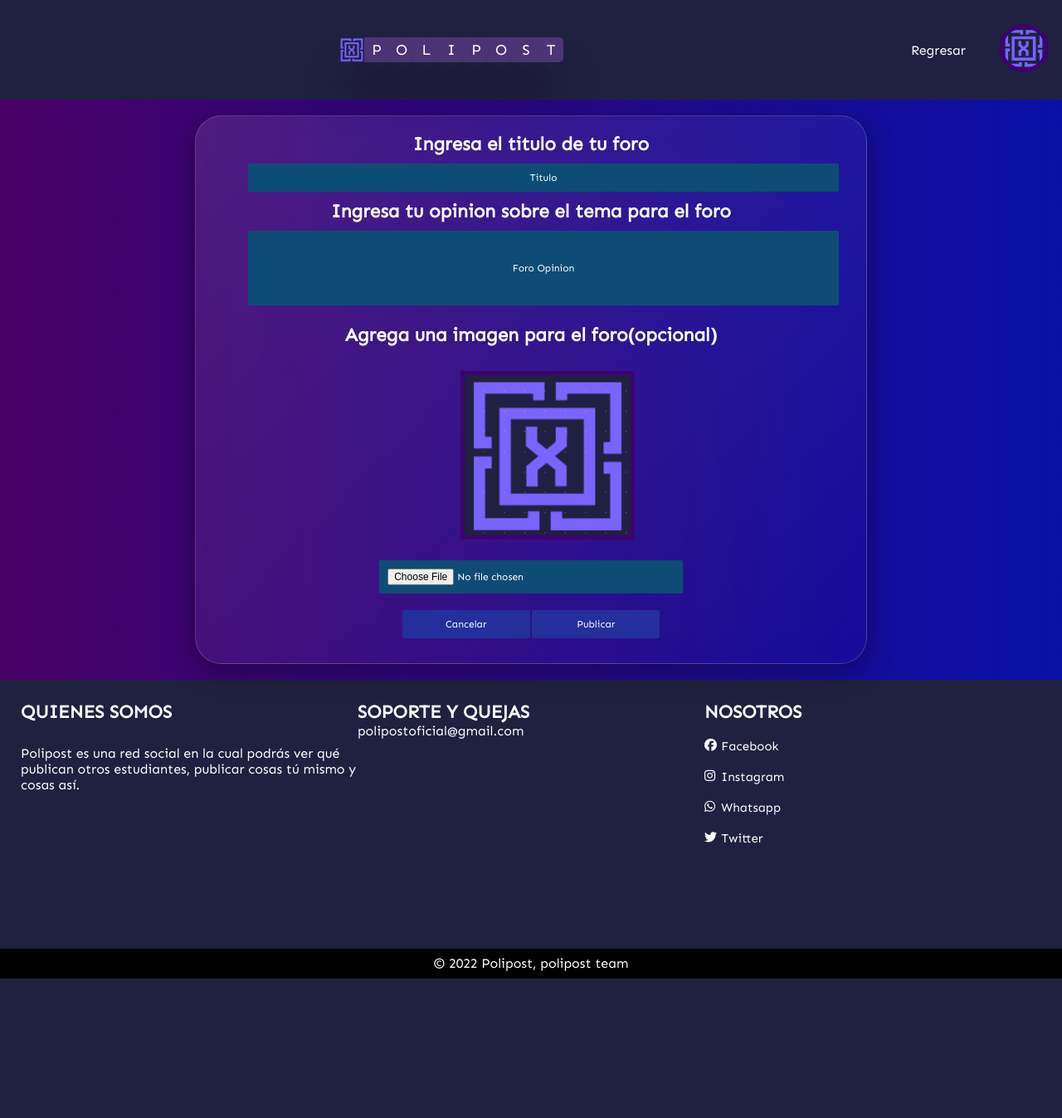
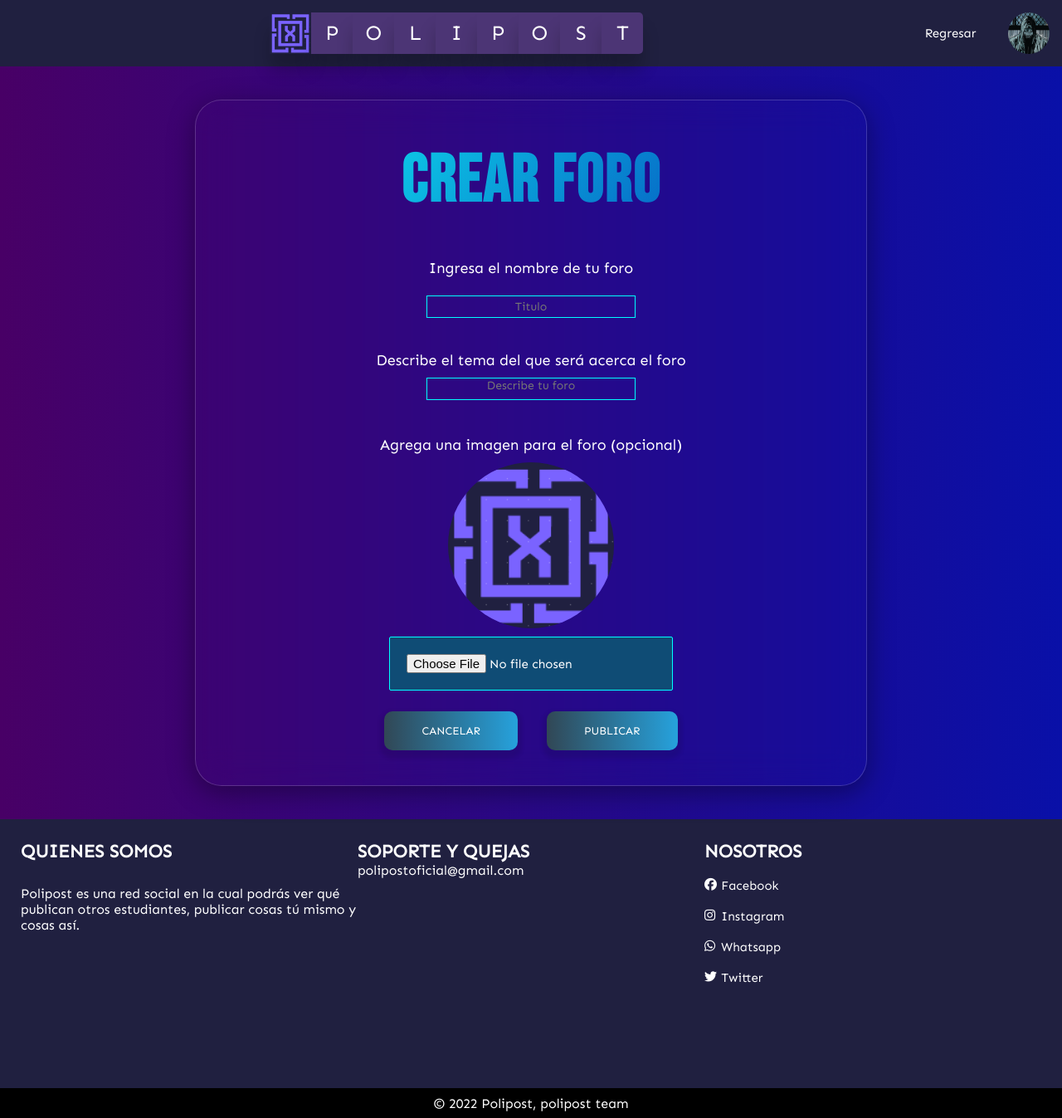
Before and after one commit to Yag0Veg4/Polipost, a PHP site: page /foro/crear_foro.html in a window 1280 px wide. Shown: the whole page at 83% size. Before the commit the page ends 1179 px from the top, so only its background shows below. Run offline with PHP 8.4, Linux system fonts and the light colour scheme; some libraries are stand-ins or nearby versions.

Commit message:
Cambios de diseño

```diff
--- a/foro/crear_foro.css
+++ b/foro/crear_foro.css
@@ -18,39 +18,11 @@ body {
 }
 
     header {
-        width: 100%;
-        height: 15vh;
         background-color: #202040;
+    }
+        #nav-bar {
             display: grid;
-        grid-template-columns: 85% 15%;
-        grid-area: center;
-        align-content: center;
-        align-items: center;
-        position: fixed;
-        z-index: 1;
-    }
-
-        #nav-logo {
-            display: flex;
-            justify-content: center;
-            align-items: center;
-        }
-
-        #nav-links {
-            display: flex;
-            align-items: center;
-        }
-
-        #nav {
-            display: flex;
-            align-items: center;
-        }
-            #nav a {
-                color: #fff;
-            }
-                #nav a:hover {
-                    transition: 0.3s all ease-in-out;
-                    color: darkorange;
+            grid-template-columns: 86% 7% 7%;
         }
 
         #logo{
@@ -68,16 +40,16 @@ body {
             align-items: center;
         }
             #logo ul li {
-                width: 30px;
-                height: 30px;
+                width: 50px;
+                height: 50px;
                 background-color: #4C3575;
                 color: white;
                 font-family: 'Sen';
-                font-size: 18px;
+                font-size: 25px;
                 display: flex;
                 justify-content: center;
                 align-items: center;
-                box-shadow: 0 40px 50px rgba(0, 0, 0, 0.2);
+                box-shadow: 0 20px 20px rgba(0, 0, 0, 0.2);
                 transition: 0.3s ease-in-out;
             }
                 #img-logo img{
@@ -87,8 +59,8 @@ body {
                 }
 
                 #logo ul li img {
-                    width: 30px;
-                    height: 30px;
+                    width: 50px;
+                    height: 50px;
                 }
 
                 #logo ul li:first-child {
@@ -107,31 +79,103 @@ body {
                         transform: skewY(-15deg);
                     }
 
-    #n1 a {
+        #nav-links {
+            display: flex;
+            justify-content: center;
+            align-items: center;
+        }
+            #nav-links a {
+                font-size: 15px;
                 color: white;
+                transition: 0.2s all ease-in-out;
             }
-        #n1 a:hover {
-            color: #696969;
+                #nav-links a:hover {
+                    font-size: 16px;
+                    color: darkorange;
                 }
 
+    #menu-perfil {
+        display: flex;
+        justify-content: end;
+        align-items: center;
+        padding: 15px;
+        position: relative;
+    }
+        #menu-perfil a {
+            color: #fff;
+            text-decoration: none;
+        }
+
+        #opciones-menu {
+            display: none;
+            overflow: hidden;
+            box-shadow: 2px 2px 5px;
+            position: absolute;
+            min-width: 100px;
+            margin-top: 110px;
+            transition: 0.3s all ease-in-out;
+        }
+            #menu-perfil:hover #opciones-menu {
+                display: grid;
+                align-items: flex-end;
+            }
+
+            #menu-perfil #opciones-menu ul {
+                padding: 0px;
+                margin-top: 0px;
+                list-style: none;
+                background-color: #055dc8d5;
+            }
+                #opciones-menu a {
+                    color: #fff;
+                    display: grid;
+                    align-items: flex-end;
+                    padding: 5px;
+                    text-decoration: none;
+                    transition: .2s all ease-in-out;
+                }
+
+                #opciones-menu a:hover {
+                    color: darkorange;
+                    background-color: #156fdcd5;
+                }
+
+        #imp {
+            width: 50px;
+            height: 50px;
+            border-radius: 50%;
+            object-fit: cover;
+        }
+
+
 main {
-        margin-top: 15vh;
-        min-height: 50vh;
     z-index: 2;
     text-align: center;
+    display: grid;
+}
+    #tit {
+        font-weight:900;
+        font-size: 80px;
+        font-family: 'Bebas Neue';
+        letter-spacing: 2px;
+        padding: 30px;
+        background: -webkit-linear-gradient(143deg, rgba(2,51,181,1) 0%, rgba(16,255,248,1) 100%);
+        -webkit-background-clip: text;
+        -webkit-text-fill-color: transparent;
     }
 
-        label{
+        .sub-tit {
             text-align: center;
+            font-size: 18px;
+            font: lighter;
         }
 
     #glass {
+        display: block;
+        margin: auto;
         width: 60%;
         height: auto;
-        display: block;
-        margin: auto;
-        float: center;
-        background: linear-gradient(135deg, rgba(255, 255, 255, 0.1), rgba(255, 255, 255, 0));
+        background: linear-gradient(135deg, rgba(255, 255, 255, -1), rgba(255, 255, 255, 0));
         -webkit-backdrop-filter: blur(20px);
         backdrop-filter: blur(20px);
         box-shadow: 0 8px 32px 0 rgba(0, 0, 0, 0.37);
@@ -140,133 +184,119 @@ body {
         color: white;
         font-size: 10px;
         padding: 20px 20px;
+        margin: 40px auto;
     }
 
-        input {
-            padding: 10px 10px;
-            border: none;
-            margin: 10px 0;
-            width: calc(70% - 22px);
-            text-align: center;
-            font-size: 12px;
-            font-family: 'Sen';
-            background-color: #0F4C75;
-            border-radius: 2px;
-            color: #292929;
-            transition: 0.3s all ease-in-out;
-
+    .secc {
+        padding: 15px;
     }
 
-            input::placeholder {
+    .nom-foro {
+        display: grid;
+        justify-content: center;
+    }
+        .inp {
+            width: 250px;
+            height: 25px;
+            margin: 10px;
+            font-size: 14px;
+            font-family: 'Sen';
+            background-color: transparent;
+            border: 1px solid cyan;
             color: #fff;
             transition: 0.3s all ease-in-out;
+            text-align: center;
+        }
+            .inp:focus {
+                width: 450px;
+                height: 25px;
+                background-color: #0F4C75;
             }
 
-                input:focus::placeholder {
-                    color: #393939;
+    .desc-foro {
+        display: grid;
+        justify-content: center;
+    }
+        textarea {
+            width: 250px;
+            height: 25px;
+            resize: none;
+            margin: 10px;
+            font-size: 14px;
+            font-family: 'Sen';
+            background-color: transparent;
+            border: 1px solid cyan;
+            color: #fff;
+            transition: 0.3s all ease-in-out;
+            text-align: center;
+        }
+            textarea:focus {
+                width: 450px;
+                height: 300px;
+                background-color: #0F4C75;
             }
 
-                input:focus,
-                input:not(:placeholder-shown) {
-                    width: calc(80% - 22px);
-                    background-color: rgba(255,255,255,0.9);
+    .img-foro {
+        display: grid;
+        justify-content: center;
+        align-items: center;
+        row-gap: 10px;
     }
 
-            label{
-                font-size: 15px;
-            }
-
-            #TF{
-                width: 90%;
-                height: 20%;
-                float: center;
-                margin-left: 30px;
-            }
-
-            #OF{
-                width: 90%;
-                height: 70px;
-                float: center;
-                margin-left: 30px;
-            }
-
-            #CAN{
-
-                width: 20%;
-                cursor: pointer;
-
-            }
-
-            #CAN:hover{
-                background-color: #646FD4;
-            }
-
-            #PU{
-                width: 20%;
-                cursor: pointer;
-
-            }
-
-            #PU:hover{
-                background-color: #646FD4;
-            }
-
-            input[type=submit] {
-                background-color: #242F9B;
-                color: white;
-            }
-
-            #select-foto{
-                padding: 10px 10px;
-                border: none;
-                margin: 10px 0;
-                width: 45%;
-                text-align: center;
-                font-size: 12px;
-                font-family: 'Sen';
-                background-color: #0F4C75;
-                border-radius: 2px;
-                color: #292929;
-                transition: 0.3s all ease-in-out;
-                color: white;
-            }
-
-
-
-            #RE{
-                color: white;
-                margin-top: 20px;
-                margin-left: 10px;
-            }
-
-            #RE:hover{
-                color: #696969;
-            }
-
-
-
-
-            #peimg{
-
-                width: 50px;
-                height: auto;
-                border-radius: 50%;
-                border: 5px solid #3F0071;
-                margin-left: 40px;
-
-
+        .img-foro #foto-fo {
+            display: block;
+            margin: auto;
         }
 
             #foto-fo{
                 width: 200px;
-                height: auto;
-                border: 5px solid #3F0071;
-                margin-left: 40px;
+                height: 200px;
+                object-fit: cover;
+                border-radius: 50%;
             }
 
+        .img-foro #select-foto {
+            display: block;
+            margin: auto;
+        }
+            #select-foto {
+                background-color: #0F4C75;
+                font-family: 'Sen';
+                font-size: 15px;
+                width: 300px;
+                height: auto;
+                padding: 20px;
+                border: 1px solid cyan;
+                border-radius: 2px;
+            }
 
+    .btns {
+        display: flex;
+        align-items: center;
+        justify-content: center;
+        gap: 15px;
+    }
+            .btn {
+                background-image: linear-gradient(to left, #314755 0%, #26a0da  51%, #314755  100%);
+                margin: 10px;
+                padding: 15px 45px;
+                text-align: center;
+                text-transform: uppercase;
+                transition: 0.4s;
+                background-size: 200% auto;
+                color: white;
+                border-radius: 10px;
+                display: block;
+                border: none;
+                font-family: 'Sen';
+                box-shadow: 0 5px 5px 5px rgba(0, 0, 0, .09);
+            }
 
-
+                .btn:hover {
+                    background-position: right center;
+                    color: #fff;
+                    text-decoration: none;
+                }
 
     footer {
         width: 100%;
--- a/foro/crear_foro.html
+++ b/foro/crear_foro.html
@@ -10,12 +10,13 @@
         <link rel="preconnect" href="https://fonts.gstatic.com" crossorigin>
         <link href="https://fonts.googleapis.com/css2?family=Sen&display=swap" rel="stylesheet">
         <link href="https://fonts.googleapis.com/css2?family=Lato&display=swap" rel="stylesheet">
+        <link href="https://fonts.googleapis.com/css2?family=Bebas+Neue&display=swap" rel="stylesheet">
         <link rel="stylesheet" href="https://use.fontawesome.com/releases/v5.8.1/css/all.css" integrity="sha384-50oBUHEmvpQ+1lW4y57PTFmhCaXp0ML5d60M1M7uH2+nqUivzIebhndOJK28anvf" crossorigin="anonymous">
         <link rel="shortcut icon" href="../image/logo.png" type="image/*">
     </head>
     <body>
         <header>
-            <nav id="nav-logo">
+            <nav id="nav-bar">
                 <section id="logo">
                     <ul>
                         <li id="img-logo"><a href="../index.php"><img src="../image/logo.png" alt=""></a></li>
@@ -29,37 +30,46 @@
                         <li><a href="../index.php">T</a></li>
                     </ul>
                 </section>
+                <section id="nav-links">
+                    <a href="javascript:history.back()">Regresar</a>
+                </section>
+                <section id="menu-perfil">
+                    <img src="../image/Batman.jpg" id="imp">
+                    <section id="opciones-menu">
+                        <ul>
+                            <li><a href="../perfil usuario/perfil-user.html">Perfil</a></li>
+                            <li><a href="../Polipost/login/logout.php">Sailr</a></li>
+                        </ul>
+                    </section>
+                </section>
             </nav>
-            <section id="nav-links">
-                <nav> <a href="javascript:history.back()" id="RE">Regresar</a></nav>
-                <nav id="nav">
-                    <a href="/perfil/perfil-user.html"><img src="../image/logo.png" id="peimg"></a>
-                </nav>
-            </section>
         </header>
         <main>
-            <form action="" method="">
-                <br>
-                <article id="glass">
-                    <label for=""><h1>Ingresa el titulo de tu foro</h1></label>
-                    <input type="text" name="Tforo" placeholder="Titulo" required id="TF">
-                    <label for=""><h2>Ingresa tu opinion sobre el tema para el foro</h2></label>
-                    <input type="text" name="Opforo" placeholder="Foro Opinion" required id="OF">
+            <section id="glass">
+                <big><h1 id="tit">CREAR FORO</h1></big>
+                <form action="registro-foro.php" method="post">
+                    <article>
+                        <section class="nom-foro secc">
+                            <label for="" class="sub-tit">Ingresa el nombre de tu foro</label><br>
+                            <input type="text" name="Tforo" placeholder="Titulo" required class="inp">
+                        </section>
+                        <section class="tema-foro secc">
+                            <label for="" class="sub-tit">Describe el tema del que será acerca el foro</label><br>
+                            <p><textarea name="inp-desc" id="inp-desc" placeholder="Describe tu foro"></textarea></p>
+                        </section>
+                        <section class="img-foro secc">
+                            <label for="imagen" class="sub-tit">Agrega una imagen para el foro (opcional)</label>
+                            <img src="../image/logo.png" id="foto-fo">
+                            <input type="file" id="select-foto">
+                        </section>
+                        <section class="btns">
+                            <input type="submit" name="Cancelar" class="btn" value="Cancelar">
+                            <input type="submit" name="Publicar" class="btn" value="Publicar">
+                        </section>
+                    </article>
                     <br>
-                    <br>
-                    <label for="imagen"><h2>Agrega una imagen para el foro(opcional)</h2></label>
-                    <br>
-                    <br>
-                    <img src="../image/logo.png" id="foto-fo">
-                    <br>
-                    <br>
-                    <input type="file" id="select-foto">
-                    <br>
-                    <input type="submit" name="Cancelar" id="CAN" value="Cancelar">
-                    <input type="submit" name="Publicar" id="PU" value="Publicar">
-                </article>
-                <br>
-            </form>
+                </form>
+            </section>
         </main>
         <footer>
             <article id="us">
--- a/index.php
+++ b/index.php
@@ -56,7 +56,7 @@
                     <img src="../Polipost/image/Batman.jpg" id="imp">
                     <section id="opciones-menu">
                         <ul>
-                            <li><a href="../Polipost/perfil usuario/perfil-user.php">Perfil</a></li>
+                            <li><a href="../Polipost/perfil usuario/perfil-user.html">Perfil</a></li>
                             <li><a href="../Polipost/login/logout.php">Sailr</a></li>
                         </ul>
                     </section>
--- a/perfil usuario/perfil-user.css
+++ b/perfil usuario/perfil-user.css
@@ -17,7 +17,6 @@ body {
     header {
         background-color: #202040;
         width: 100%;
-        height: 15vh;
         align-items: center;
         justify-content: center;
         position: fixed;
--- a/perfil usuario/perfil-user.html
+++ b/perfil usuario/perfil-user.html
@@ -140,7 +140,7 @@
                         </section>
                     </section>
                     <section class="btn-act" id="ver-mas">
-                        <a href="../MP/inf-user.html">Actualizar información</a>
+                        <a href="../Editar perfil/editar perfil.html">Actualizar información</a>
                     </section>
                 </section>
             </article>
```
Lines whose indentation alone changed are shown as unchanged.
